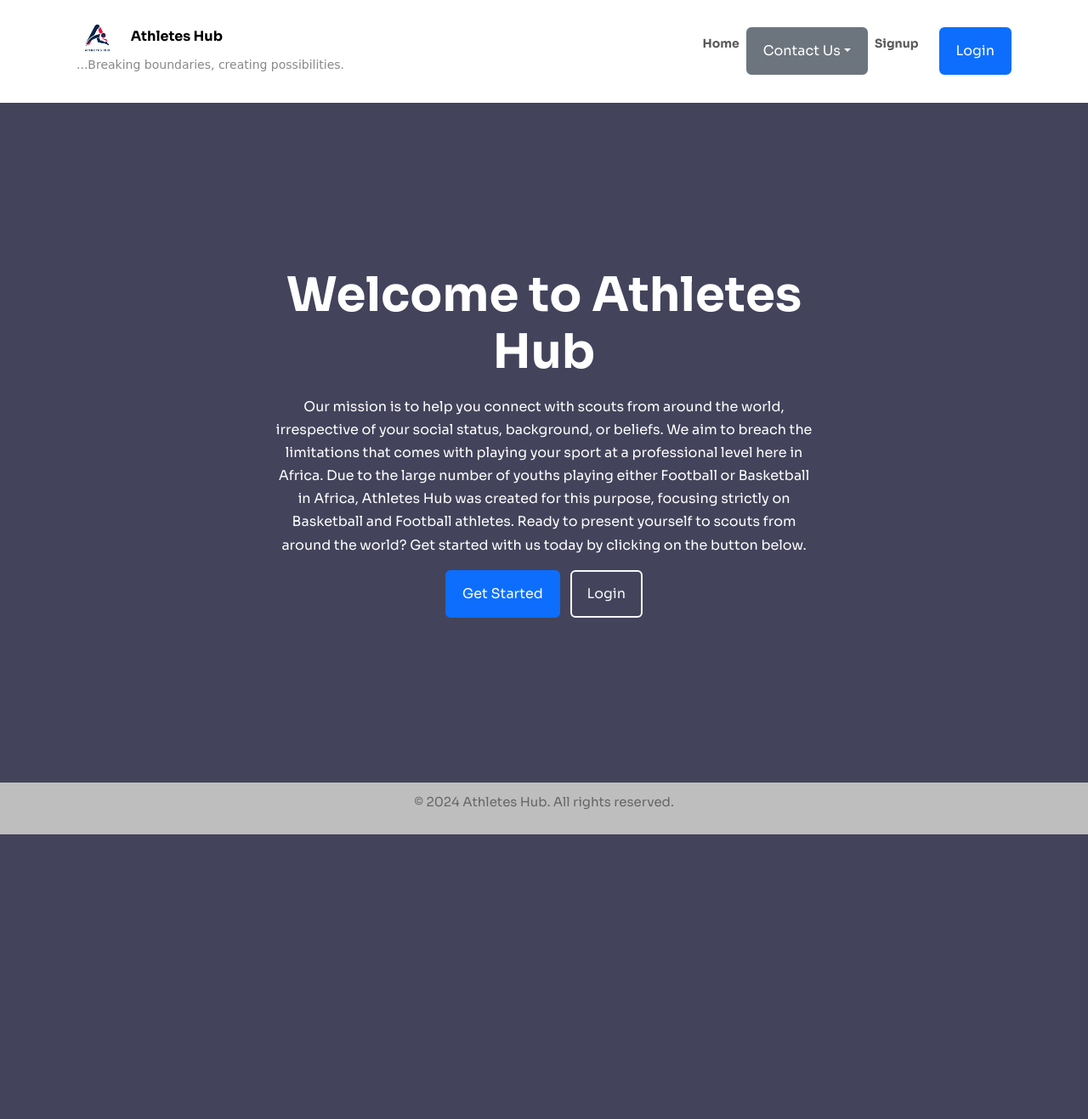
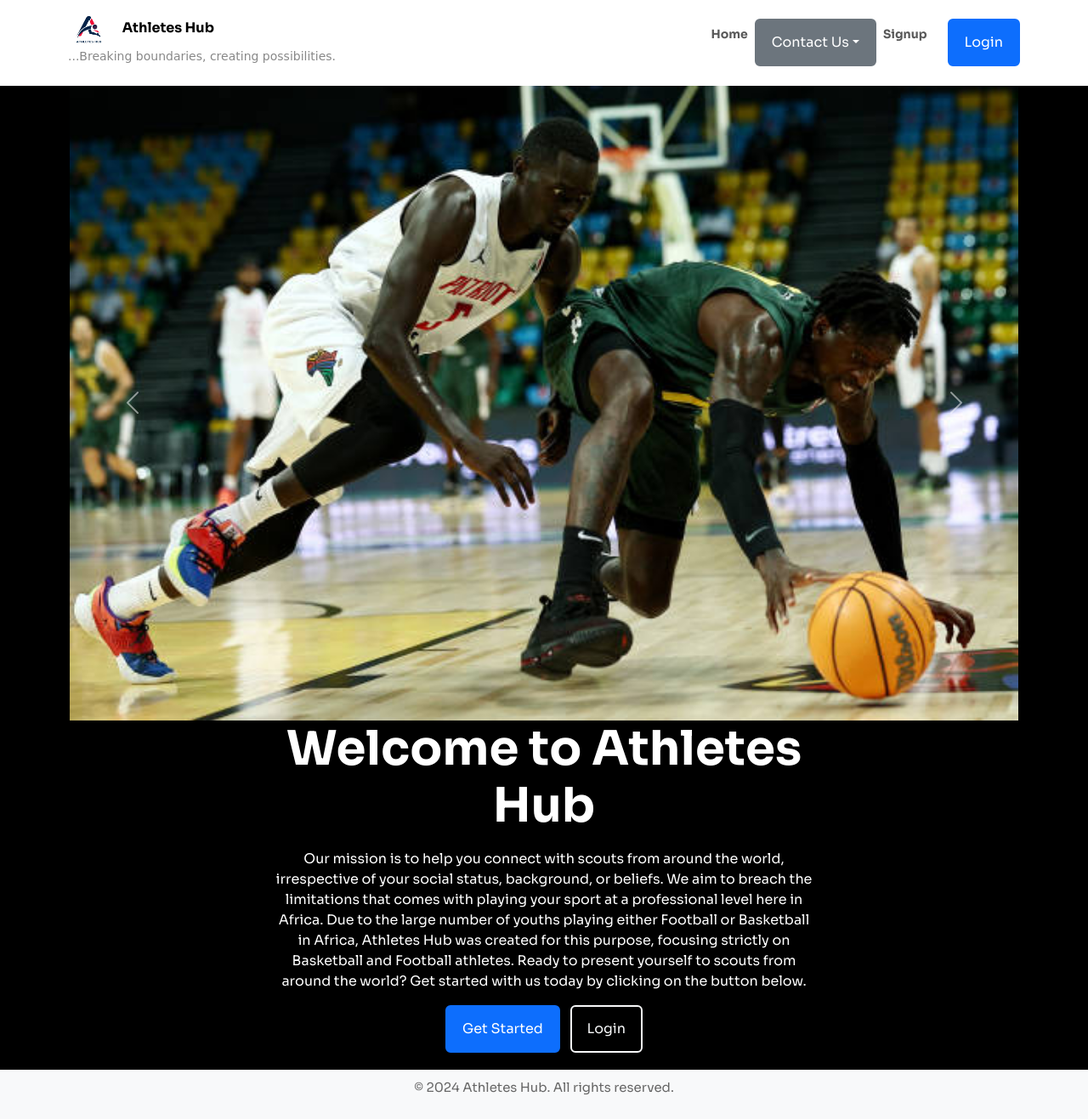
Before and after one commit to Geff115/athletes_hub, a Flask app: page / in a window 1280 px wide. Shown: the whole page at 85% size. Before the commit the page ends 982 px from the top, so only its background shows below. Run offline with Flask 3, Linux system fonts and the light colour scheme; some libraries are stand-ins or nearby versions.

Commit message:
Fix: The slideshow image taking up the whole height of the hero section, causing an overlap with the hero-text section has been fixed. Also the dashboard page correctly retrieves the current user's informations and dsiplays it

```diff
--- a/app/static/css/styles.css
+++ b/app/static/css/styles.css
@@ -9,10 +9,27 @@
     --box-shadow: 0 8px 22px rgba(0,0,0,0.1);
 }
 
+html, body {
+	height: 100%;
+	margin: 0;
+	display: flex;
+	flex-direction: column;
+}
+
 body {
     font-family: "Sora", sans-serif;
-    line-height: 1.7;
+    display: flex;
+    flex-direction: column;
+    margin: 0;
+    min-height: 100vh;
     color: var(--body);
+}
+
+main {
+	flex-grow: 1;
+	display: flex;
+	flex-direction: column;
+	justify-content: center;
 }
 
 h1,h2,h3,h4,h5,h6,
@@ -42,9 +59,21 @@
 
 .hero {
     background-position: center;
-    background-size: contain;
+    background-size: cover;
     background-attachment: fixed;
+    flex-wrap: wrap;
     position: relative;
+    min-height: 100vh;
+    display: flex;
+    align-items: center;
+    justify-content: center;
+    flex-direction: column;
+    padding-bottom: 20px;
+}
+
+.custom-container {
+	padding: 10px;
+	margin: auto;
 }
 
 .hero::after {
@@ -54,19 +83,18 @@
     position: absolute;
     top: 0;
     left: 0;
-    background-color: rgba(21, 20, 51, 0.8);
+    background-color: rgba(0, 0, 0);
     z-index: -1;
 }
 
-.custom-container {
-	padding: 20px;
-	margin: auto;
-}
-
 .footer {
-	background-color: #BEBEBE;
+	position: relative;
+	background-color: #f8f9fa;
 	padding: 10px;
 	text-align: center;
+	width: 100%;
+	bottom: 0;
+	left: 0;
 }
 
 .footer p {
@@ -90,3 +118,11 @@
 	margin-right: 10px;
 	border-radius: 5px;
 }
+
+.hero .text-center {
+	z-index: 1;
+}
+
+.hero .row {
+	position: relative;
+}
--- a/app/static/js/slideshow.js
+++ b/app/static/js/slideshow.js
@@ -1,14 +1,20 @@
 /* JavaScript code for the slideshow */
 
-const heroElement = document.querySelector('.hero');
-const images = ['/img/BAL1.jpg', '/img/BAL2.jpg', '/img/BAL3.jpg'];
-let currentIndex = 0;
+// Ensuring DOM is fully loaded before running the script
+document.addEventListener("DOMContentLoaded", function () {
+	// Getting the slideshow element by its ID
+	const slideshow = document.querySelector("#slideshow");
 
-function showImage(index) {
-	heroElement.style.backgroundImage = `url(${images[index]})`;
-}
+	// Initializing the carousel if its not automatically done by Bootstrap
+	const carouselInstance = new bootstrap.Carousel(slideshow, {
+		interval: 5000,
+		wrap: true,
+		pause: 'hover',
+		ride: 'carousel'
+	});
 
-setInterval(() => {
-	currentIndex = (currentIndex + 1) % images.length;
-	showImage(currentIndex);
-}, 3000); // slide speed
+	// Listen to slide events
+	slideshow.addEventListener('slid.bs.carousel', function (event) {
+		console.log(`Slide ${event.to + 1} is now displayed`);
+	});
+});
--- a/app/templates/homepage.html
+++ b/app/templates/homepage.html
@@ -57,7 +57,7 @@
 				<a class="dropdown-item" href="mailto:athleteshub9@gmail.com">Email: athleteshub9@gmail.com</a>
 				<a class="dropdown-item" href="mailto:info@athleteshub.com">Email: info@athleteshub.com</a>
 				<hr class="dropdown-divider">
-				<a class="dropdown-item" href="https://X.com/athleteshub" target="_blank">X: @AthletesHub</a>
+				<a class="dropdown-item" href="https://X.com/athleteshub" target="_blank">X (Twitter): @AthletesHu19974</a>
 			</div>
                     </div>
                     <li class="nav-item">
@@ -69,12 +69,38 @@
         </div>
     </nav><!-- //NAVBAR -->
 
-    <!-- HERO -->
-    <div class="hero vh-100 d-flex align-items-center" id="home">
+    <!-- Main content, e.g Hero, slideshow, body content -->
+    <main class="flex-grow-1">
+        <div class="hero d-flex align-items-center justify-content-center" id="home">
             <div class="container inner-container">
+		<div class="row justify-content-center">
 	            <script src="{{ url_for('static', filename='js/slideshow.js') }}"></script>
-            <div class="row">
-                <div class="col-lg-7 mx-auto text-center">
+
+	            <!-- Slideshow section -->
+	            <div id="slideshow" class="carousel slide" data-bs-ride="carousel">
+	                <div class="carousel-inner">
+		            <div class="carousel-item active">
+		                <img src="{{ url_for('static', filename='img/BAL1.jpg') }}" class="d-block w-100" alt="slide 1" loading="lazy">
+		            </div>
+		            <div class="carousel-item">
+		                <img src="{{ url_for('static', filename='img/full-shot-man-playing-basketball.jpg') }}" class="d-block w-100" alt="slide 2" loading="lazy">
+		            </div>
+		            <div class="carousel-item">
+		                <img src="{{ url_for('static', filename='img/BAL3.jpg') }}" class="d-block w-100" alt="slide 3" loading="lazy">
+		            </div>
+		        </div>
+		        <button class="carousel-control-prev" type="button" data-bs-target="#slideshow" data-bs-slide="prev">
+		            <span class="carousel-control-prev-icon" aria-hidden="true"></span>
+		            <span class="visually-hidden">Previous</span>
+		        </button>
+		        <button class="carousel-control-next" type="button" data-bs-target="#slideshow" data-bs-slide="next">
+		            <span class="carousel-control-next-icon" aria-hidden="true"></span>
+		            <span class="visually-hidden">Next</span>
+		        </button>
+	            </div>
+
+		    <!-- Hero text section -->
+		    <div class="col-lg-7 text-center">
                         <h1 class="display-4 text-white">Welcome to Athletes Hub</h1>
                         <p class="text-white my-3">Our mission is to help you connect with scouts from around the world, irrespective of your social status,
 		        background, or beliefs.
@@ -87,18 +113,19 @@
                     </div>
                 </div>
             </div>
-    </div><!-- //HERO -->
+        </div>
+    </main>
 
-    <!-- Bootstrap JS dependencies -->
-    <script src="https://cdn.jsdelivr.net/npm/bootstrap@5.3.3/dist/js/bootstrap.bundle.mini.js" integrity="sha384-YvpcrYf0tY3lHB60NNkmXc5s9fDVZLESaAA55NDzOxhy9GkcIdslK1eN7N6jIeHz" crossorigin="anonymous"></script>
-    <script src="https://cdn.jsdelivr.net/npm/@popperjs/core@2.11.8/dist/umd/popper.min.js" integrity="sha384-I7E8VVD/ismYTF4hNIPjVp/Zjvgyol6VFvRkX/vR+Vc4jQkC+hVqc2pM8ODewa9r" crossorigin="anonymous"></script>
-    <script src="https://cdn.jsdelivr.net/npm/bootstrap@5.3.3/dist/js/bootstrap.min.js" integrity="sha384-0pUGZvbkm6XF6gxjEnlmuGrJXVbNuzT9qBBavbLwCsOGabYfZo0T0to5eqruptLy" crossorigin="anonymous"></script>
-
-    <!-- Footer -->
+    <!-- Footer --->
     <footer class="footer">
         <div class="container">
 		<p class="text-center">&copy; 2024 Athletes Hub. All rights reserved.</p>
 	</div>
     </footer>
+
+    <!-- Bootstrap JS dependencies -->
+    <script src="https://cdn.jsdelivr.net/npm/bootstrap@5.3.3/dist/js/bootstrap.bundle.min.js" integrity="sha384-YvpcrYf0tY3lHB60NNkmXc5s9fDVZLESaAA55NDzOxhy9GkcIdslK1eN7N6jIeHz" crossorigin="anonymous"></script>
+    <script src="https://cdn.jsdelivr.net/npm/@popperjs/core@2.11.8/dist/umd/popper.min.js" integrity="sha384-I7E8VVD/ismYTF4hNIPjVp/Zjvgyol6VFvRkX/vR+Vc4jQkC+hVqc2pM8ODewa9r" crossorigin="anonymous"></script>
+    <script src="https://cdn.jsdelivr.net/npm/bootstrap@5.3.3/dist/js/bootstrap.min.js" integrity="sha384-0pUGZvbkm6XF6gxjEnlmuGrJXVbNuzT9qBBavbLwCsOGabYfZo0T0to5eqruptLy" crossorigin="anonymous"></script>
 </body>
 </html>
```
Also changed, not shown: app/templates/dashboard.html (+11 -6 lines), app/templates/profile.html (+4 -4 lines), app/static/img/Red.png (added), app/static/img/test.jpg (added). Lines whose indentation alone changed are shown as unchanged.
